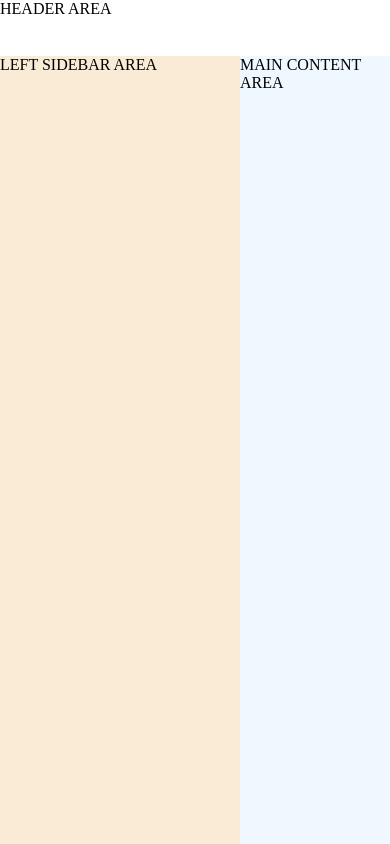
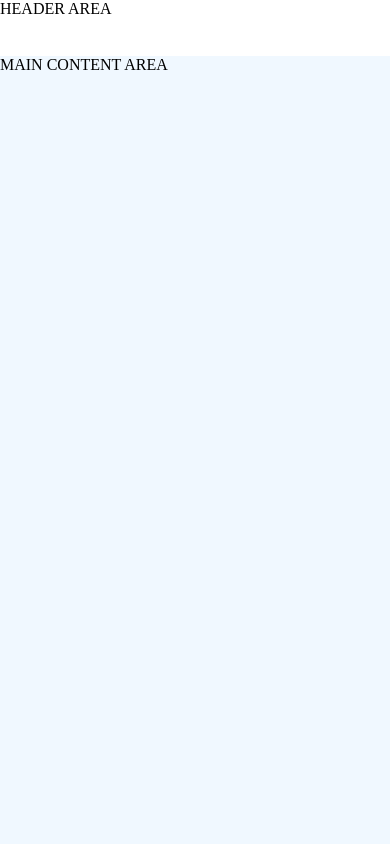
Before and after one commit to Gennady77/myuotube, a website: page index.html in a window 390 px wide. Shown: the top 844 px of the page. Drawn offline with nearby package versions, Linux system fonts and the light colour scheme; files that its build step writes are made by us from their sources.

Commit message:
[video_stream] main horizontal layout breakpoints

```diff
--- a/index.html
+++ b/index.html
@@ -11,7 +11,8 @@
 
     <div class="main">
         <div class="left-sidebar">
-            <div class="left-sidebar__inner">LEFT SIDEBAR AREA</div>
+            <div class="left-sidebar__inner--expanded">LEFT SIDEBAR AREA EXPANDED</div>
+            <div class="left-sidebar__inner--collapsed">SHORT SIDEBAR</div>
         </div>
         <div class="main__content">MAIN CONTENT AREA</div>
     </div>
--- a/index.scss
+++ b/index.scss
@@ -1,4 +1,6 @@
 @import './styles/variables.scss';
+@import './styles/mixins.scss';
+@import './styles/breakpoints.scss';
 
 html {
   height: 100%;
@@ -28,16 +30,27 @@ body {
 }
 
 .left-sidebar {
-  width: 240px;
+
   position: fixed;
   top: 0;
   bottom: 0;
   left: 0;
   background-color: antiquewhite;
   margin-top: var(--app-header-height);
-  overflow: auto;
+
+  width: var(--app-left-sidebar-width);
+  overflow: var(--app-left-sidebar-overflow);
+  display: var(--app-left-sidebar-display);
 
   &__inner {
-    height: 2000px;
+    &--expanded {
+      display: var(--app-left-sidebar-inner-expanded-display);
+      height: 2000px;
+    }
+
+    &--collapsed {
+      display: var(--app-left-sidebar-inner-collapsed-display);
+      height: 200px;
+    }
   }
 }
--- /dev/null
+++ b/styles/breakpoints.scss
@@ -0,0 +1,21 @@
+@include media('min-width: 1329px') {
+  body {
+
+  }
+}
+
+@include media('max-width: 1328px', 'min-width: 808px') {
+  body {
+    --app-left-sidebar-overflow: hidden;
+    --app-left-sidebar-width: 72px;
+    --app-left-sidebar-inner-expanded-display: none;
+    --app-left-sidebar-inner-collapsed-display: block;
+  }
+}
+
+@include media('max-width: 807px') {
+  body {
+    --app-left-sidebar-width: 0;
+    --app-left-sidebar-display: none;
+  }
+}
--- /dev/null
+++ b/styles/mixins.scss
@@ -0,0 +1,17 @@
+@mixin media ($features...) {
+  $media-features: '';
+
+  @each $feature in $features {
+    $op: '';
+
+    @if ($media-features != '') {
+      $op: ' and ';
+    }
+
+    $media-features: $media-features + $op + '(#{$feature})';
+  }
+
+  @media screen and #{$media-features} {
+    @content;
+  }
+}
--- a/styles/variables.scss
+++ b/styles/variables.scss
@@ -1,4 +1,8 @@
 :root {
   --app-header-height: 56px;
   --app-left-sidebar-width: 240px;
+  --app-left-sidebar-overflow: auto;
+  --app-left-sidebar-display: block;
+  --app-left-sidebar-inner-expanded-display: block;
+  --app-left-sidebar-inner-collapsed-display: none;
 }
```
